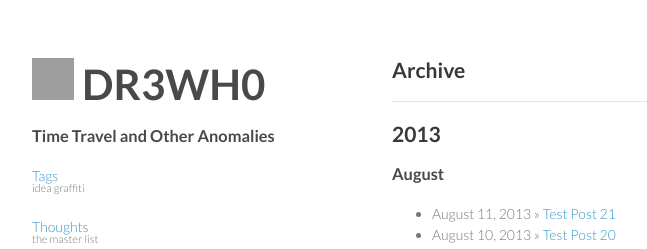
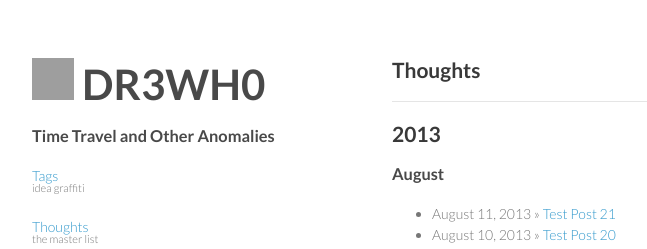
Before and after one commit to drewhop/drewhop.github.io, a Jekyll site: the page built from archive.html, in a window 1280 px wide. Shown: the top 249 px of the page, without its empty margins (178-825 px from the left). Built offline with Jekyll 4.4.1, drawn with Linux system fonts in a browser that asks for light colours; comment, search, counter and statistics services are not loaded; grey boxes are pictures that could not be loaded.

Commit message:
Update archive.html

```diff
--- a/archive.html
+++ b/archive.html
@@ -1,11 +1,11 @@
 ---
 layout: default
-title : Archive
+title : Thoughts
 header : Post Archive
 group: navigation
 ---
 
-<h2>Archive</h2>
+<h2>Thoughts</h2>
 <hr/>
 
 {% include JB/setup %}
```
